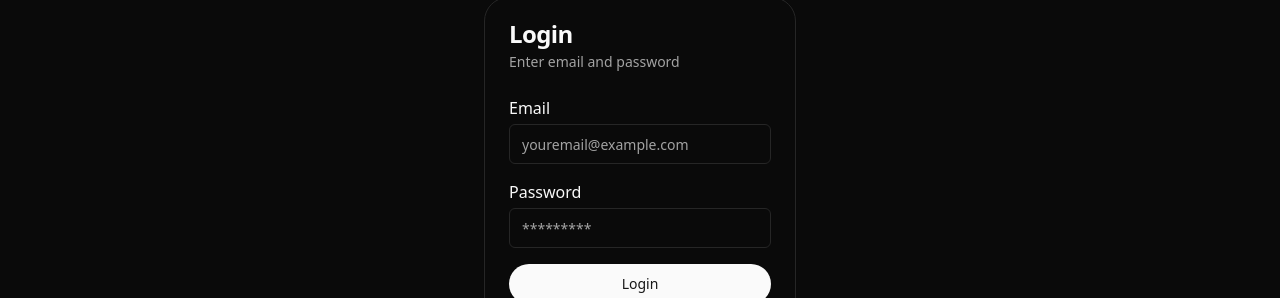
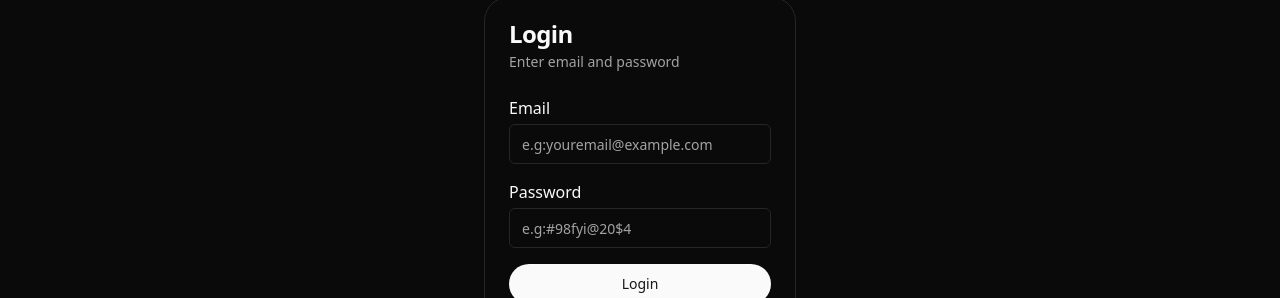
Before and after one commit to Shreyas4603/codestrike-frontend, a React (Vite) app: page /login in a window 1280 px wide. Shown: the part 197-495 px from the top of the page. Built offline with nearby package versions, Linux system fonts and the light colour scheme.

Commit message:
very super duper minaor changes

```diff
--- a/src/App.jsx
+++ b/src/App.jsx
@@ -10,7 +10,7 @@ function App() {
 
   return (
     <Router>
-      <div className="absolute bottom-5 right-5">
+      <div className="absolute top-5 left-5">
         <ModeToggle />
       </div>
       <Navigation />
--- a/src/components/Authentication/Login.jsx
+++ b/src/components/Authentication/Login.jsx
@@ -61,7 +61,7 @@ const Login = ({handleLogin}) => {
 							<div className="space-y-1">
 								<p>Email</p>
 								<Input
-									placeholder="youremail@example.com"
+									placeholder="e.g:youremail@example.com"
 									id="email"
 									name="email"
 								/>
@@ -69,7 +69,7 @@ const Login = ({handleLogin}) => {
 							<div className="space-y-1">
 								<p>Password</p>
 								<Input
-									placeholder="*********"
+									placeholder="e.g:#98fyi@20$4"
 									type="password"
 									id="password"
 									name="password"
```
